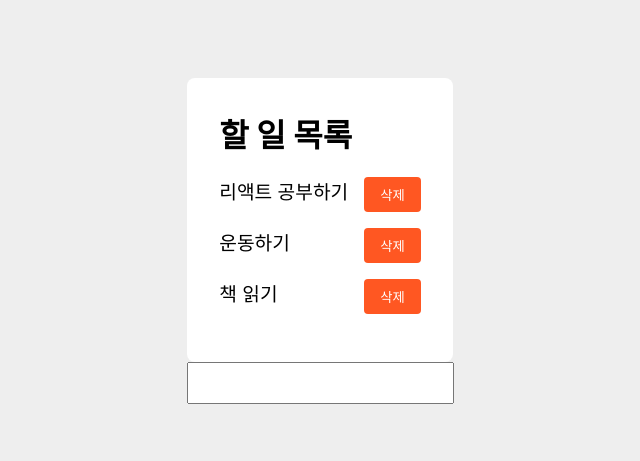
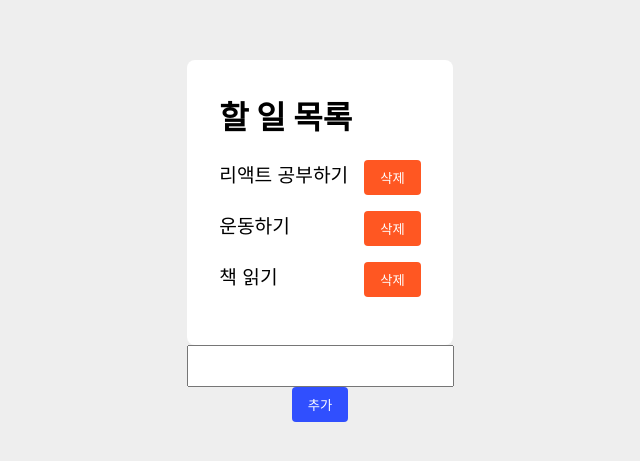
Before and after one commit to jchyeon0814/todo, a React (Create React App) app: page / in a window 1280 px wide. Shown: the part 159-620 px from the top of the page, without its empty margins (320-960 px from the left). Built offline with nearby package versions, Linux system fonts and the light colour scheme.

Commit message:
버튼에 색상 Props추가, 버튼 추가

```diff
--- a/src/App.tsx
+++ b/src/App.tsx
@@ -5,6 +5,7 @@
 import styled from '@emotion/styled';
 import { DataView } from 'components/DataView';
 import { TextInput } from 'components/TextInput';
+import { Button } from 'components/Button';
 
 
 const Container = styled.div`
@@ -29,6 +30,13 @@
     setTodoList(todoList.filter((item) => item !== todo));
   };
 
+  const onAdd = () => {
+    if (todo === '') return;
+
+    setTodoList([...todoList, todo]);
+    setTodo('');
+  }
+
   return (
     <Container>
       <DataView title="할 일 목록" onDelete={onDelete} todoList={todoList} />
@@ -36,6 +44,7 @@
         value={todo}
         onChange={setTodo}
       />
+      <Button label="추가" color="#304FFE" onClick={onAdd}/>
     </Container>
   );
 }
--- a/src/components/Button/index.tsx
+++ b/src/components/Button/index.tsx
@@ -1,15 +1,19 @@
 import styled from '@emotion/styled';
 
-const Container = styled.button`
+interface ContainerProps {
+    readonly color: string;
+}
+
+const Container = styled.button<ContainerProps>`
     border: 0;
     color: #ffffff;
-    background-color: #ff5722;
+    background-color: ${(props) => props.color};
     cursor: pointer;
     padding: 8px 16px;
     border-radius: 4px;
 
     &:hover {
-        background-color: #ff5722;
+        background-color:${(props) => props.color};
         opacity: 0.8;
     }
 
@@ -20,9 +24,10 @@
 
 interface Props {
     readonly label: string;
+    readonly color?: string;
     readonly onClick?: () => void;
 }
 
-export const Button = ({ label, onClick }: Props) => {
-    return <Container onClick={onClick}>{label}</Container>
+export const Button = ({ label, color = '#ff5722', onClick }: Props) => {
+    return <Container color={color} onClick={onClick}>{label}</Container>
 };
```
